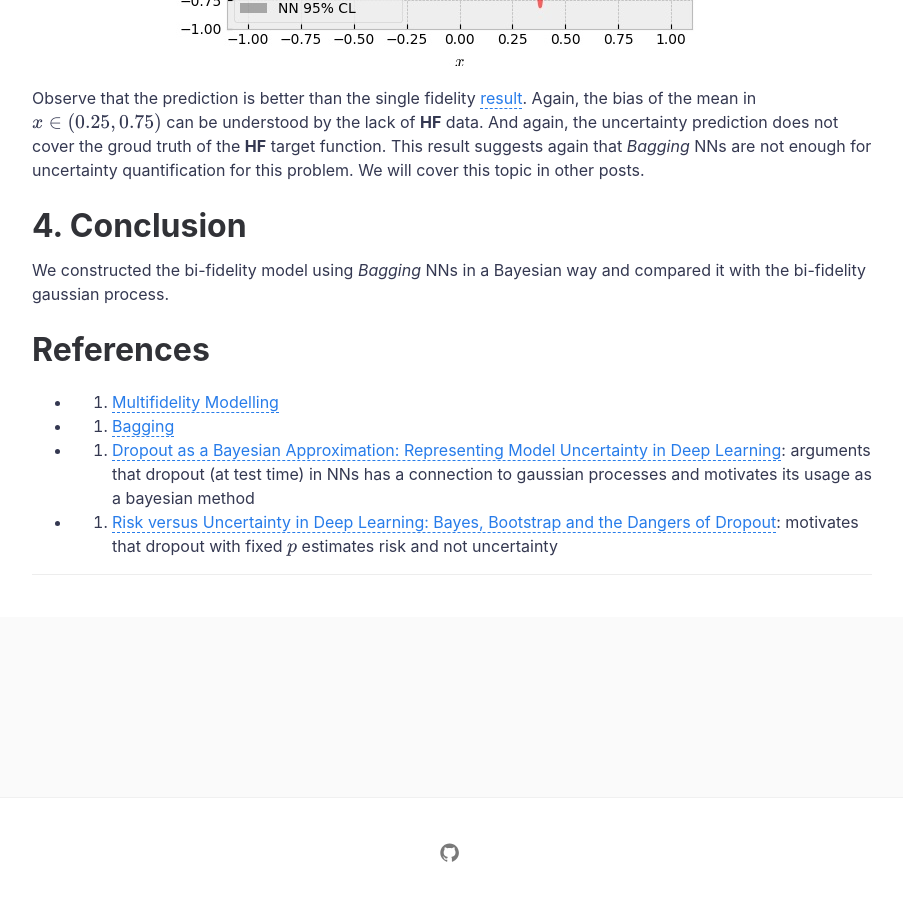
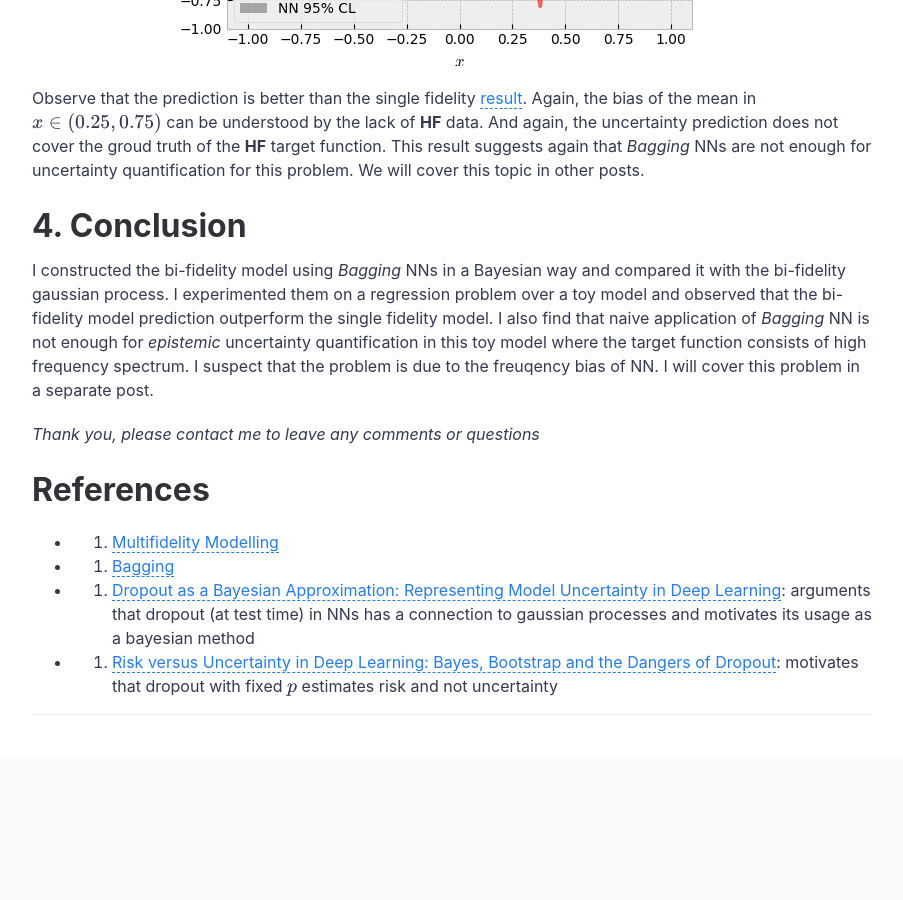
Before and after one commit to kilean20/kilean20.github.io, a Jekyll site: the page built from _posts/2021-09-23-bifidel_GPvsNN.md, in a window 1280 px wide and 900 px high, scrolled down 5804 px. Shown: the whole window, without its empty margins (188-1091 px from the left). Built offline with Jekyll 4.4.1, drawn with Linux system fonts in a browser that asks for light colours; formulas are drawn with MathJax 3; a script that is not in the unit is left out; comment, search, counter and statistics services are not loaded.

Commit message:
Update 2021-09-23-bifidel_GPvsNN.md

```diff
--- a/_posts/2021-09-23-bifidel_GPvsNN.md
+++ b/_posts/2021-09-23-bifidel_GPvsNN.md
@@ -136,7 +136,10 @@ Observe that the prediction is better than the single fidelity [result](#3-1). A
 
 # 4. Conclusion
 
-We constructed the bi-fidelity model using *Bagging* NNs in a Bayesian way and compared it with the bi-fidelity gaussian process.
+I constructed the bi-fidelity model using *Bagging* NNs in a Bayesian way and compared it with the bi-fidelity gaussian process. I experimented them on a regression problem over a toy model and observed that the bi-fidelity model prediction outperform the single fidelity model. I also find that naive application of *Bagging* NN is not enough for *epistemic* uncertainty quantification in this toy model where the target function consists of high frequency spectrum. I suspect that the problem is due to the freuqency bias of NN. I will cover this problem in a separate post.
+
+
+*Thank you, please contact me to leave any comments or questions*
 
 
 # References
```
